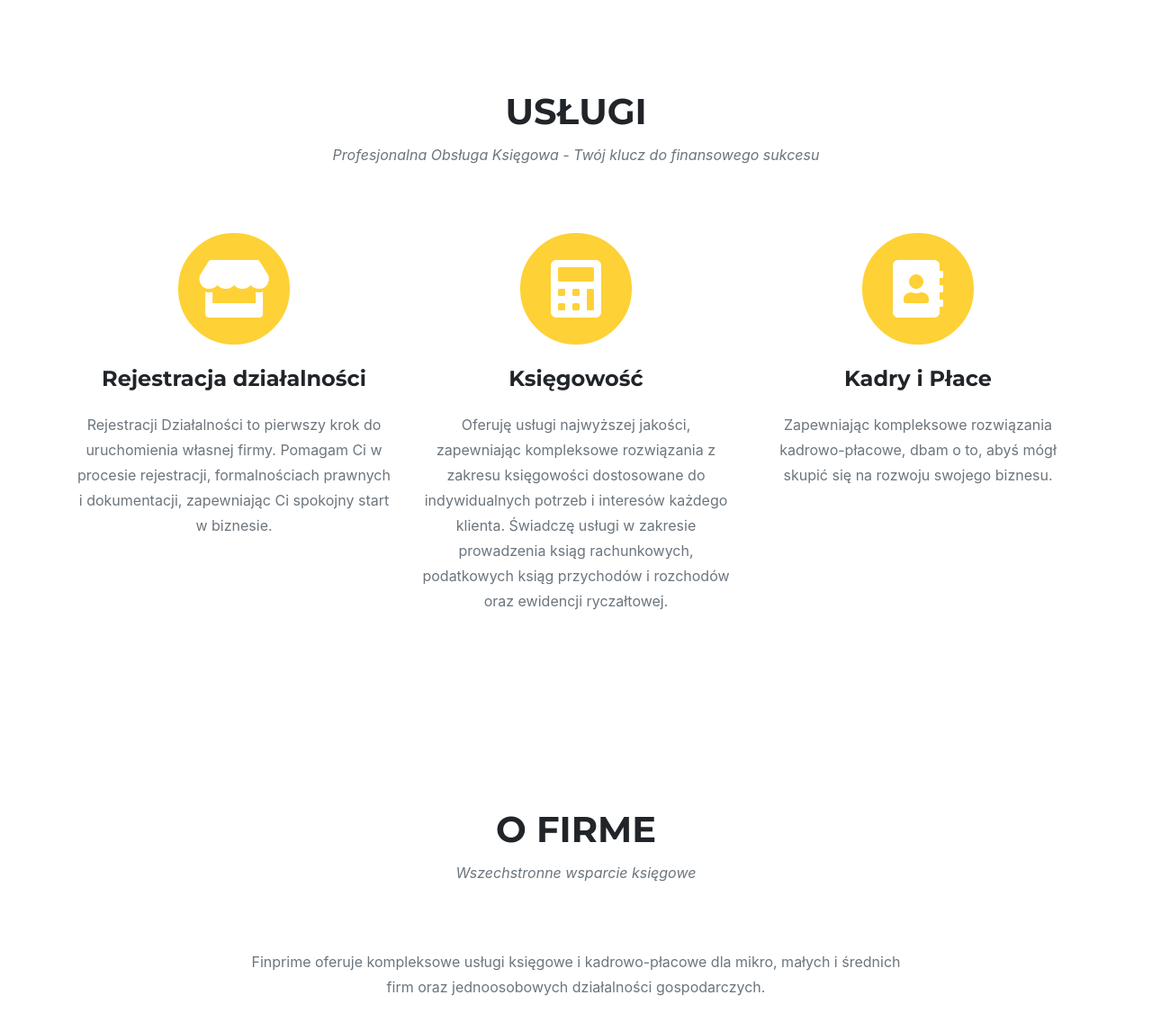
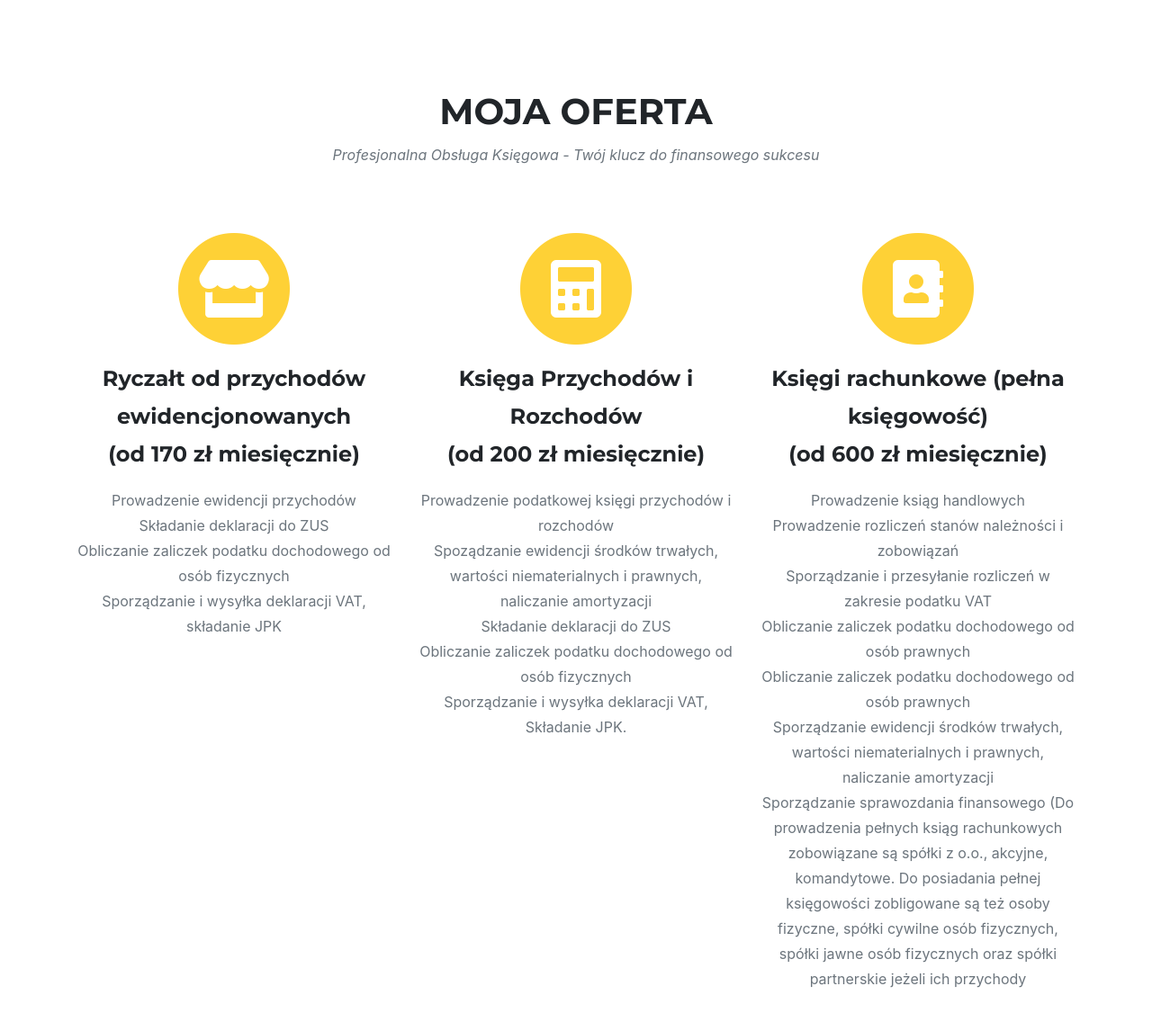
Before and after one commit to scripnichenko/finprime, a Jekyll site: the page built from index.md, in a window 1280 px wide and 1400 px high, scrolled down 489 px. Shown: the part 161-1307 px from the top of the window at 90% size. Built offline with Jekyll 4.4.1, drawn with Linux system fonts in a browser that asks for light colours; some web fonts are replaced; some of the changed text lies outside the part shown.

Commit message:
updated services

```diff
--- a/_data/sitetext.yml
+++ b/_data/sitetext.yml
@@ -17,18 +17,18 @@ en: &DEFAULT_EN
     # buttonlink: "#services"
 
   services:
-    title: "Usługi"
+    title: "Moja oferta"
     text: "Profesjonalna Obsługa Księgowa - Twój klucz do finansowego sukcesu"
     section: services
     list:
-      - title: "Rejestracja działalności"
-        desc: "Rejestracji Działalności to pierwszy krok do uruchomienia własnej firmy. Pomagam Ci w procesie rejestracji, formalnościach prawnych i dokumentacji, zapewniając Ci spokojny start w biznesie."
+      - title: "Ryczałt od przychodów ewidencjonowanych  <br> (od 170 zł miesięcznie)"
+        desc: "Prowadzenie ewidencji przychodów <br> Składanie deklaracji do ZUS <br> Obliczanie zaliczek podatku dochodowego od osób fizycznych <br> Sporządzanie i wysyłka deklaracji VAT, składanie JPK"
         icon: fas fa-store #find more at https://fontawesome.com/icons
-      - title: "Księgowość"
-        desc: "Oferuję usługi najwyższej jakości, zapewniając kompleksowe rozwiązania z zakresu księgowości dostosowane do indywidualnych potrzeb i interesów każdego klienta. Świadczę usługi w zakresie prowadzenia ksiąg rachunkowych, podatkowych ksiąg przychodów i rozchodów oraz ewidencji ryczałtowej."
+      - title: "Księga Przychodów i Rozchodów  <br> (od 200 zł miesięcznie)"
+        desc: "Prowadzenie podatkowej księgi przychodów i rozchodów <br> Spoządzanie ewidencji środków trwałych, wartości niematerialnych i prawnych, naliczanie amortyzacji <br> Składanie deklaracji do ZUS <br> Obliczanie zaliczek podatku dochodowego od osób fizycznych  <br> Sporządzanie i wysyłka deklaracji VAT, Składanie JPK."
         icon: fas fa-calculator
-      - title: "Kadry i Płace"
-        desc: "Zapewniając kompleksowe rozwiązania kadrowo-płacowe, dbam o to, abyś mógł skupić się na rozwoju swojego biznesu."
+      - title: "Księgi rachunkowe (pełna księgowość) <br> (od 600 zł miesięcznie)"
+        desc: "Prowadzenie ksiąg handlowych  <br>  Prowadzenie rozliczeń stanów należności i zobowiązań   <br>  Sporządzanie i przesyłanie rozliczeń w zakresie podatku VAT  <br>  Obliczanie zaliczek podatku dochodowego od osób prawnych   <br>  Obliczanie zaliczek podatku dochodowego od osób prawnych  <br>  Sporządzanie ewidencji środków trwałych, wartości niematerialnych i prawnych, naliczanie amortyzacji   <br>  Sporządzanie sprawozdania finansowego (Do prowadzenia pełnych ksiąg rachunkowych zobowiązane są spółki z o.o., akcyjne, komandytowe. Do posiadania pełnej księgowości zobligowane są też osoby fizyczne, spółki cywilne osób fizycznych, spółki jawne osób fizycznych oraz spółki partnerskie jeżeli ich przychody"
         icon: fas fa-address-book
 
   timeline:
@@ -39,23 +39,23 @@ en: &DEFAULT_EN
     #start_align: "left"
     events:
       - title: "Wykształcenie"
-        year: "2004-2011"
+        year:
         desc: "🎓 DYPLOM BAKAŁAWRA SPECJALNOŚCI EKONOMIA BIZNESU Sumski Państwowy Uniwersytet. <br> 🎓 DYPLOM MAGISTRA SPECJALNOŚCI EKONOMIA BIZNESU Sumski Państwowy Uniwersytet."
         image: assets/img/timeline/1.jpg
         alt:
       - title: "Kursy Mentoris"
-        year: "2016-2017"
+        year:
         desc: "[💡 KURS PODSTAW RACHUNKOWOŚCI](https://kursy-rachunkowosci.pl/cert/1699cd8c90a38725/pl) <br> [💡 KURS RACHUNKOWOŚCI ŚREDNIOZAAWANSOWANEJ](https://kursy-rachunkowosci.pl/cert/ce293c98bdc4f771/pl)"
         image: assets/img/timeline/2.jpg
         alt:
-      - title: "Licencjonowane oprogramowanie oraz Ubezpieczenie OC"
-        year: "2018-2023"
-        desc: "Comarch ERP Optima"
+      - title: "Licencjonowane oprogramowanie Comarch ERP Optima oraz Ubezpieczenie OC"
+        year:
+        desc:
         image: assets/img/timeline/3.jpg
         alt:
       - title: "Doświadczenie"
-        year: "2011-2023"
-        desc: "Doświadczona w obsłudze klientów z sektorów: budownictwo, transport, gastronomia, fryzjerstwo, motoryzacja, reklama, IT i usługi sprzątania. Wieloletnie doświadczenie księgowe na Ukrainie.  <br> Od 2019 roku świadczę usługi dla klientów z Polski."
+        year:
+        desc: "Posiadam doświadczenie w obsłudze klientów z branży budowlanej, transportowej, gastronomicznej, fryzjerskiej, motoryzacyjnej, reklamowej, IT, usług sprzątania.  <br> Posiadam wieloletnie doswiadczenie w ksiegowosci w Ukrainie.  <br> Od 2019 roku - odsługa klientów z Polski."
         image: assets/img/timeline/4.jpg
         alt:
         align: right
```
